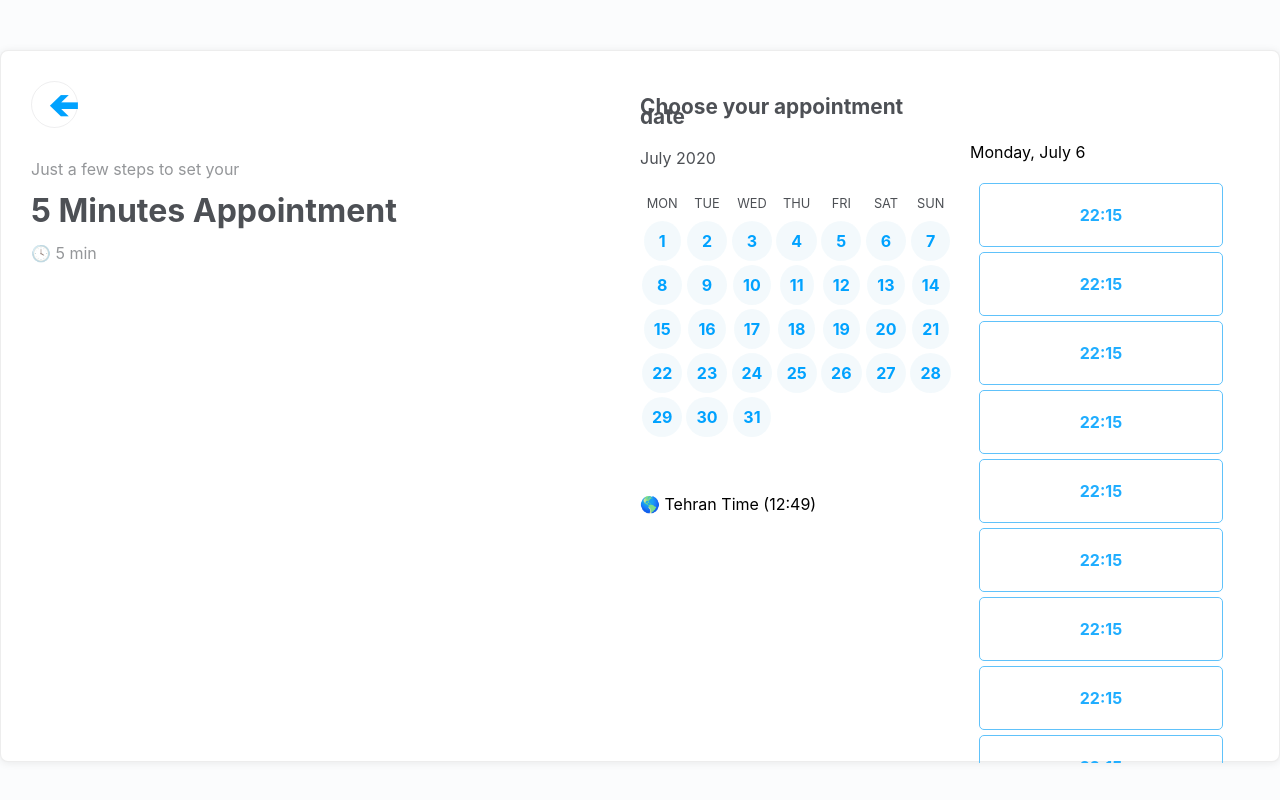
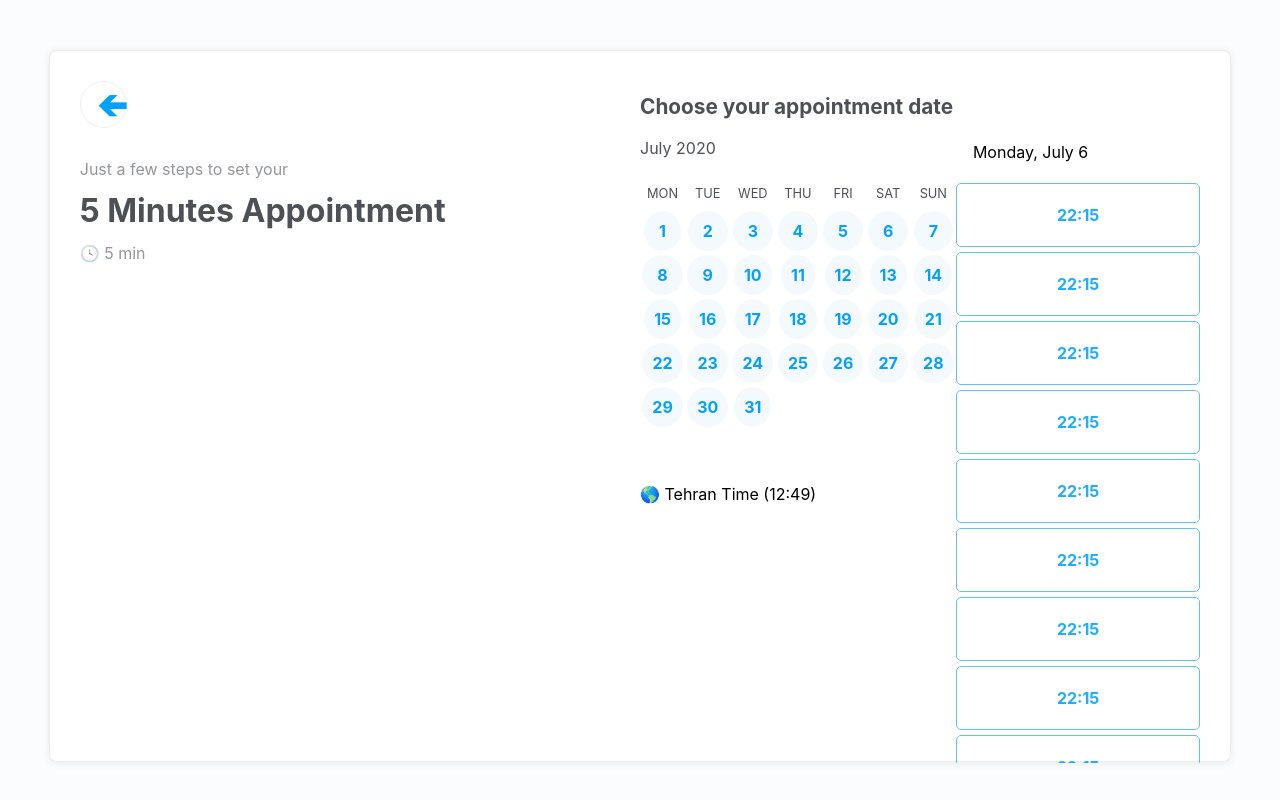
Before and after one commit to farzan-web/calendar-v2, a Next.js app: page / in a window 1280 px wide. Both pictures are taken after a click on the element "10". Built offline with nearby package versions, Linux system fonts and the light colour scheme.

Commit message:
create state to handle time-container to show or hide. create onClick function for month days

```diff
--- a/components/calender/calender.component.jsx
+++ b/components/calender/calender.component.jsx
@@ -4,7 +4,15 @@ import hours from '../../data/hours.json';
 import Timezone from '../timzone/timezone.component';
 
 
-function Calender() {
+export default class Calender extends React.Component{
+    constructor(){
+        super();
+        this.state = {
+            timeHandle:false,
+        }
+    }
+
+    render(){
         return(
             <div className='calender-component-container'>
                 <div className='calender-component-grid'>
@@ -23,7 +31,9 @@ function Calender() {
                                 <p className='week-days'> SUN </p>
                                 { days.map(day =>
                                     <div className='month-days' >
-                                    <p className={`${day.id<10 ? "one" : "two"}`} key={day.id}> { day.day } </p>
+                                        <p onClick={() => this.setState({ timeHandle: true })}
+                                            className={`${day.id<10 ? "one" : "two"}`} key={day.id}> { day.day }
+                                        </p>
                                     </div>
                                 ) }
                             </div>
@@ -31,7 +41,7 @@ function Calender() {
                         <Timezone />
                     </div>
 
-                <div className='time'>
+                    <div className={`${this.state.timeHandle ? "time-visible" : "time-hide"} time`}>
                         <p className='time-header'></p>
                         <div className='time-api'>
                             <p className='time-date'>Monday, July 6</p>
@@ -50,5 +60,4 @@ function Calender() {
 
         );
     }
-
-export default Calender;
+}
--- a/components/calender/calender.styles.scss
+++ b/components/calender/calender.styles.scss
@@ -3,10 +3,13 @@
 
     .calender-component-grid{
         display: grid;
-        grid-template-columns: 1fr 1fr;
+        grid-template-columns: 1fr;
         grid-template-rows: auto 1fr;
         grid-template-areas:
             "calender time";
+    }
+
+    .calender-component-grid{
 
         .calender {
             grid-area: calender;
@@ -65,6 +68,13 @@
             }
         }
 
+        .time-hide{
+            display: none;
+        }
+        .time-visible{
+            display: block;
+        }
+
         .time{
 
             .time-date{
--- a/pages/index.scss
+++ b/pages/index.scss
@@ -6,10 +6,11 @@ body {
 }
 .App{
     margin-top: 50px;
-
+    text-align: center;
 }
 
 .appointment-container{
+    text-align: left;
     display: inline-block;
     height: 650px;
     background-color: white;
```
Lines whose indentation alone changed are shown as unchanged.
